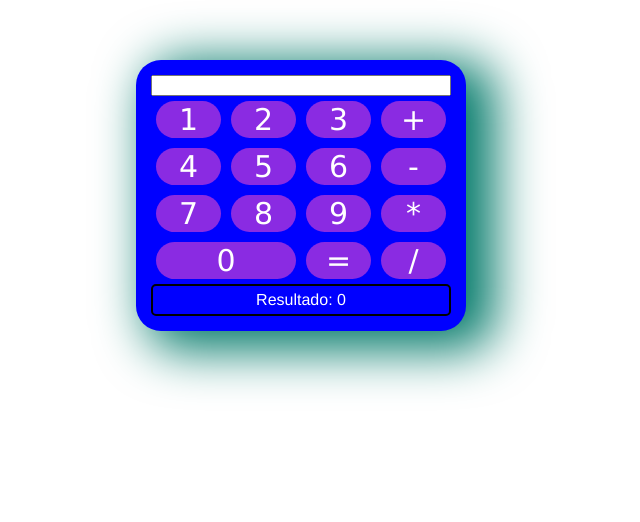
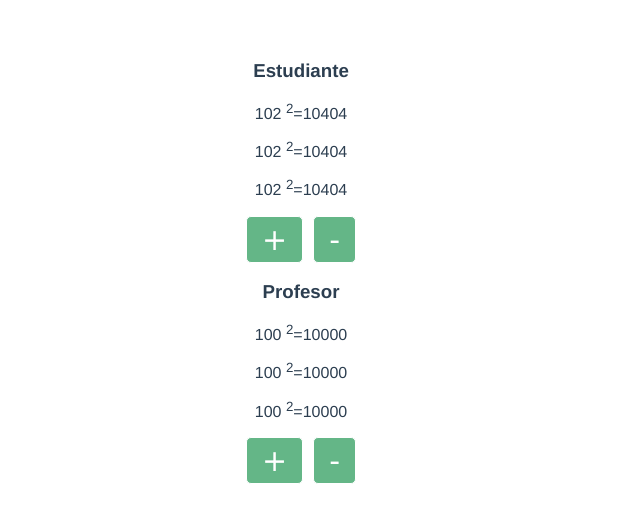
Before and after one commit to Sebas0399/pw_u2_v_p4_aa, a Vue app: page / in a window 1280 px wide. Shown: the top 522 px of the page, without its empty margins (339-979 px from the left). Built offline with nearby package versions, Linux system fonts and the light colour scheme.

Commit message:
taller19

```diff
--- a/src/App.vue
+++ b/src/App.vue
@@ -1,10 +1,12 @@
 <template>
-  <Calculadora></Calculadora>
+  <Contador titulo="Estudiante" v-bind:inicio="102"></Contador>
+  <Contador titulo="Profesor" ></Contador>
 
 </template>
 
 <script>
 import Calculadora from './components/Calculadora.vue';
+import Contador from './components/Contador.vue';
 export default {
   name: 'App',
   data() {
@@ -13,7 +15,8 @@ export default {
     }
   },
   components: {
-    Calculadora
+    Calculadora,
+    Contador
   }
  ,
   methods:{
--- a/src/components/Contador.vue
+++ b/src/components/Contador.vue
@@ -1,11 +1,10 @@
 <template lang="">
   <div>
-        <h3>{{tituloComponente}}</h3>
-        <h3>{{titulo}}</h3>
-        <p >{{num}} <sup>2</sup>={{obtenerCuadradoComputado}}</p>
-        <p >{{num}} <sup>2</sup>={{obtenerCuadradoComputado}}</p>
-        <p >{{num}} <sup>2</sup>={{obtenerCuadradoComputado}}</p>
-        <button v-on:click="up">+</button>
+    <h3>{{ putTitle }}</h3>
+    <p>{{ num }} <sup>2</sup>={{ obtenerCuadradoComputado }}</p>
+    <p>{{ num }} <sup>2</sup>={{ obtenerCuadradoComputado }}</p>
+    <p>{{ num }} <sup>2</sup>={{ obtenerCuadradoComputado }}</p>
+    <button @click="up">+</button>
     <button v-on:click="down">-</button>
   </div>
 </template>
@@ -15,34 +14,55 @@ export default {
 
   data() {
     return {
-            num:1,
-            tituloComponente:this.titulo,
+      num: this.inicio,
+      tituloComponente: this.titulo,
+    };
+  },
+  methods: {
+    up() {
 
+      this.num++;
+    },
+    down() {
+      this.num--;
+    },
+    pot() {
+      console.log("Metodo cuadrado");
+      return this.num * this.num;
+    },
+  },
+  computed: {
+    obtenerCuadradoComputado() {
+      console.log("Metodo cuadrado computado");
+      return this.num * this.num;
+    },
+    putTitle() {
+      if (this.tituloComponente != null) {
+        return this.tituloComponente;
+      } else {
+        return "UNDEFINED";
       }
     },
-    methods: {
-        up(){
-            this.num++
   },
-        down(){
-            this.num--
+  props:{
+    titulo:{
+        type:String,
+        required:true
     },
-        pot(){
-            console.log("Metodo cuadrado")
-           return this.num*this.num
+    inicio:{
+        type:Number,
+        required:false,
+        default:100,
+        validator(value){
+
+            return value>10
         }
-    },
-    computed:{
-        obtenerCuadradoComputado(){
-            console.log("Metodo cuadrado computado")
-           return this.num*this.num
     }
-    },
-    props:['titulo','valor']
   }
+};
 </script>
 <style lang="css">
-    button{
+button {
   background-color: #64b687;
   border-radius: 5px;
   border: 1px solid white;
@@ -50,7 +70,7 @@ export default {
   margin: 0 5px;
   padding: 5px 15px;
 }
-    button:hover{
+button:hover {
   background-color: #5aa67b;
 }
 </style>
```
Lines whose indentation alone changed are shown as unchanged.
